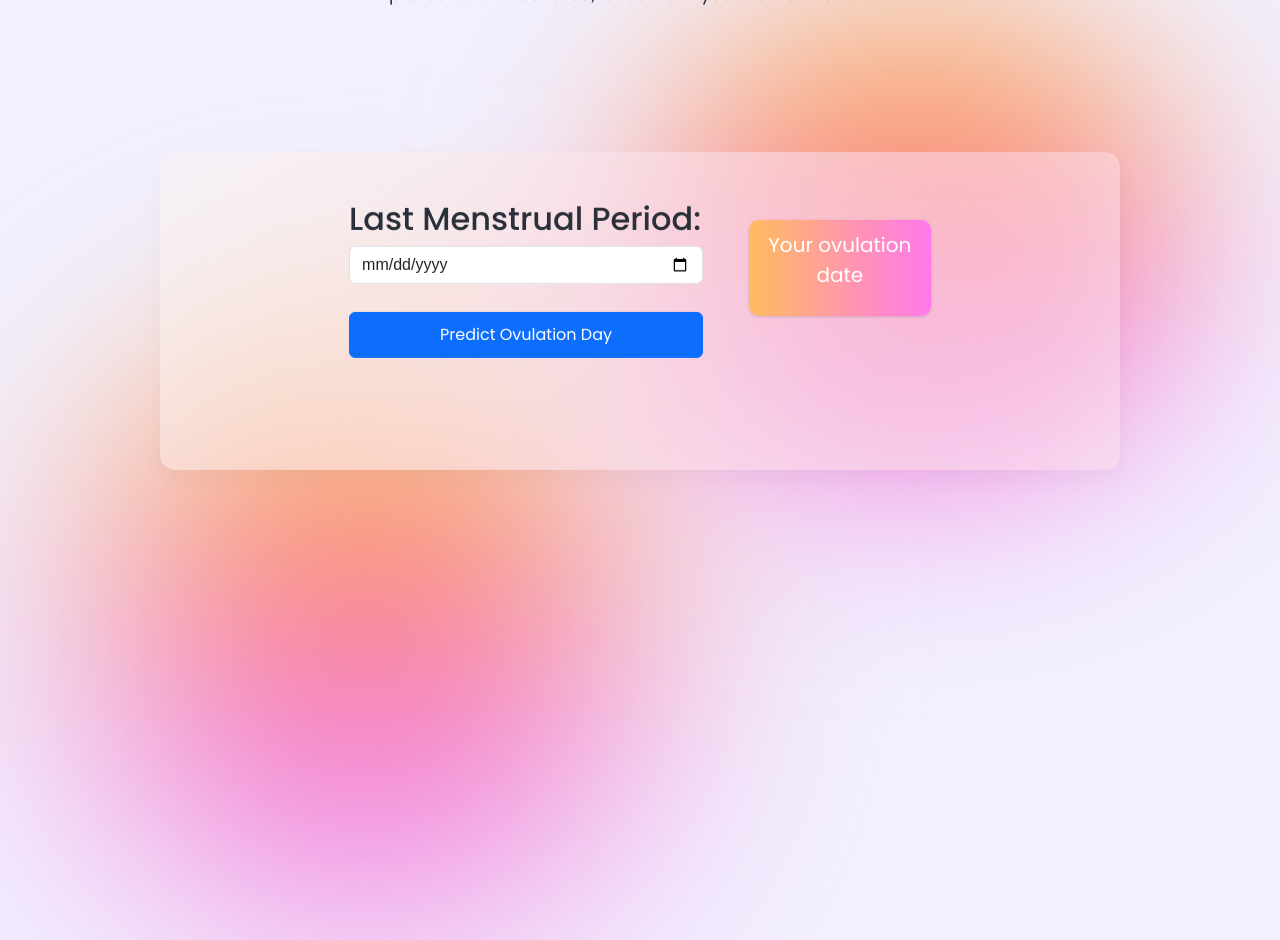
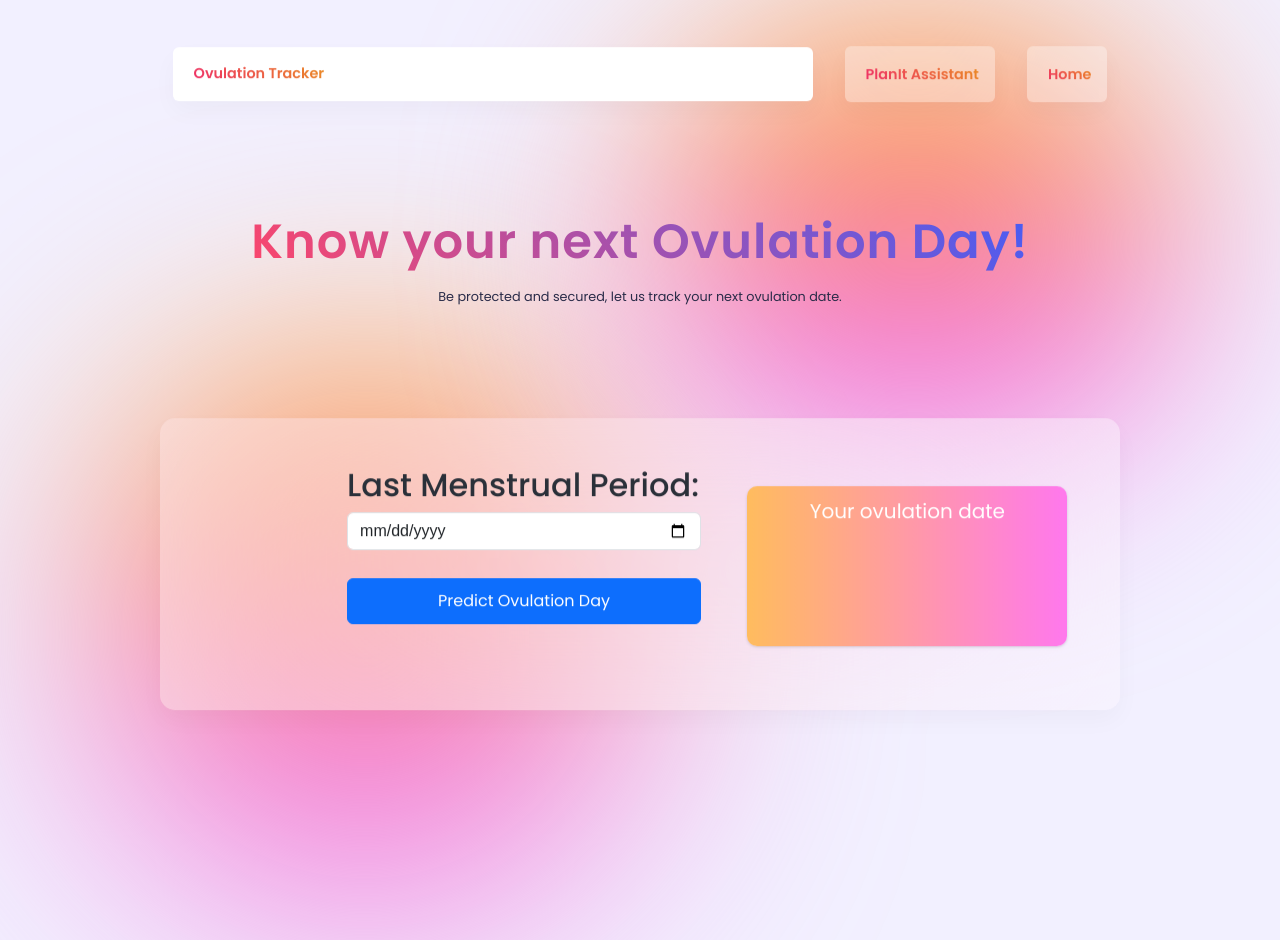
Before and after one commit to johnneogithub/TeamCODEXIA-Thesis_Project2, a React (Create React App) app: page /OvulationTracker in a window 1280 px wide. Built offline with nearby package versions, Linux system fonts and the light colour scheme; the HTML template or start-up script is replaced by a standard one; a web font is replaced by a local one.

Commit message:
Added a source, when a prediction outputs..

```diff
--- a/src/pages/OTDesignStyle.css
+++ b/src/pages/OTDesignStyle.css
@@ -1,6 +1,6 @@
 @import url('https://fonts.googleapis.com/css2?family=Poppins:wght@300;400;500;600;700&display=swap');
 
-body{
+body {
   padding: 0;
   margin: 0;
 }
@@ -15,8 +15,8 @@ body{
 .circle {
   width: 550px;
   height: 550px;
-  background: linear-gradient(to bottom, #fd9a44 40%, #f474da 50%) ;
-  filter: blur(130px);;
+  background: linear-gradient(to bottom, #fd9a44 40%, #f474da 50%);
+  filter: blur(130px);
   transform: translateY(30%);
 }
 
@@ -76,26 +76,26 @@ body{
   background: #ffffff;
 }
 
-
 .app-shadow {
   box-shadow: 0 10px 25px 0 rgba(0, 0, 0, 0.03);
-  background-color: rgba(255, 255, 255, 0.35); /* Set opacity to 80% */
-  backdrop-filter: blur(140px); /* Apply a backdrop filter with blur effect */
+  background-color: rgba(255, 255, 255, 0.35);
+  backdrop-filter: blur(140px);
   border-radius: 15px;
+  margin-top: 4rem;
 }
 
-.ot-header{
-  padding-top: 0%;
+.ot-header {
+  margin-top: 30rem;
 }
 
-.font-ovu{
+.font-ovu {
   background: linear-gradient(45deg, #ef2a6c, #ea8d23);
   -webkit-text-fill-color: transparent;
   -webkit-background-clip: text;
   font-family: 'Poppins';
   font-weight: 600;
   font-size: .9rem;
-  padding-left: 10px;
+  padding-left: 5px;
 }
 
 .app-title {
@@ -105,7 +105,7 @@ body{
   font-family: 'Poppins';
   font-weight: 600;
   letter-spacing: 1px;
-  padding-top: 10%;
+  padding-top: 5%;
 }
 
 .app-subtitle {
@@ -114,12 +114,12 @@ body{
   -webkit-text-fill-color: transparent;
   -webkit-background-clip: text;
   font-weight: 400;
-  font-size: 1.1rem;
+  font-size: .8rem;
   letter-spacing: 0px;
-  padding-bottom: 6rem;
+ /* Reduce this padding to move up the card */
 }
 
-.app-d-flex{
+.app-d-flex {
   display: flex;
 }
 
@@ -140,20 +140,27 @@ span.active::after {
   bottom: -20px;
 }
 
-
-/*Card for output*/
+/* Card for output */
 .bg-c-yellow {
-  background: linear-gradient(90deg,#ffbc5e,#ff78ed);
+  background: linear-gradient(90deg, #ffbc5e, #ff78ed);
   margin-left: 20%;
 }
+
+.src_ml {
+  font-size: 14px; /* Smaller font size */
+  color: rgb(255, 255, 255);
+}
+
 .card {
   border-radius: 10px;
-  -webkit-box-shadow: 0 1px 2.94px 0.06px rgba(4,26,55,0.16);
-  box-shadow: 0 1px 2.94px 0.06px rgba(4,26,55,0.16);
+  -webkit-box-shadow: 0 1px 2.94px 0.06px rgba(4, 26, 55, 0.16);
+  box-shadow: 0 1px 2.94px 0.06px rgba(4, 26, 55, 0.16);
   border: none;
   margin-bottom: 0px;
   -webkit-transition: all 0.3s ease-in-out;
   transition: all 0.3s ease-in-out;
+  width: 20rem;
+  height: 10rem;
 }
 
 .card .card-block {
@@ -168,7 +175,7 @@ span.active::after {
   float: right;
 }
 
-.output_text p{
+.output_text p {
   font-size: 20px;
   padding: 0px;
   text-align: center;
@@ -177,16 +184,31 @@ span.active::after {
   font-weight: 400;
 }
 
-.outputOT{
+.outputOT {
   font-size: 18px;
   text-align: center;
   font-family: 'Poppins';
   font-weight: 400;
   color: rgb(255, 255, 255);
 }
-/*end of card for output*/
 
-/*Predict button, calendar, h2-title*/
+.output_src p {
+  font-size: 12px;
+  text-align: center;
+  font-family: 'Poppins';
+  font-weight: 500;
+  color: rgb(0, 39, 83);
+}
+
+.output_src a {
+  font-size: 12px;
+  text-align: center;
+  font-family: 'Poppins';
+  font-weight: 100;
+  color: rgb(0, 34, 202);
+}
+
+/* Predict button, calendar, h2-title */
 .btn-primary {
   padding: 10px 90px;
   font-weight: 400;
@@ -194,7 +216,7 @@ span.active::after {
   color: #ffffff;
 }
 
-.form-group h2{
+.form-group h2 {
   font-size: 2rem;
   font-weight: 500;
   font-family: 'Poppins';
--- a/src/pages/OvulationTracker.jsx
+++ b/src/pages/OvulationTracker.jsx
@@ -1,5 +1,4 @@
 import React, { useState, useEffect } from 'react';
-import { FaArrowLeft  } from "react-icons/fa";
 import 'bootstrap/dist/css/bootstrap.min.css';
 import '../pages/OTDesignStyle.css';
 
@@ -82,31 +81,29 @@ const OvulationTracker = () => {
         <div className="circle2 rounded-circle"></div>
         <div className="position-absolute d-flex flex-column w-100 align-items-center top-10 translate-middle-y ot-header">
           <div className="d-flex w-100 justify-content-center align-items-center mb-4">
-              <div className="d-flex bg-white align-items-center w-50 px-2 py-3 rounded app-shadow mx-3">
+            <div className="d-flex bg-white align-items-center w-50 px-3 py-3 rounded app-shadow mx-3">
               <span className="font-ovu app-color-black ml-2 mr-auto text-xs">Ovulation Tracker</span>
             </div>
 
-                  <div className="d-flex app-bg-light-white rounded px-4 py-3 app-shadow mx-3">
-                    <a href="/Chatbot" className="app-color-black" style={{textDecoration: 'none'}}>
+            <div className="d-flex app-bg-light-white rounded px-3 py-3 app-shadow mx-3">
+              <a href="/Chatbot" className="app-color-black" style={{ textDecoration: 'none' }}>
                 <span className="font-ovu app-color-black text-xs">PlanIt Assistant</span>
               </a>
             </div>
-                  <div className="d-flex app-bg-light-white rounded px-4 py-3 app-shadow mx-3">
-                    <a href="/Home" className="app-color-black" style={{textDecoration: 'none'}}>
+            <div className="d-flex app-bg-light-white rounded px-3 py-3 app-shadow mx-3">
+              <a href="/Home" className="app-color-black" style={{ textDecoration: 'none' }}>
                 <span className="font-ovu app-color-black text-xs">Home</span>
               </a>
             </div>
           </div>
 
           <div className="d-flex flex-column text-center my-5">
-                  <span className="font-weight-semibold display-4 mb-4 app-title">Know your next Ovulation Day!</span>
+            <span className="font-weight-semibold display-5 mb-3 app-title">Know your next Ovulation Day!</span>
             <span className="app-color-black font-weight-semibold app-subtitle">Be protected and secured, let us track your next ovulation date.</span>
           </div>
 
-
-                <div className="bg-white-10 w-75 px-4 pt-5 pb-5 app-shadow">
+          <div className="bg-white-10 w-75 px-3 pt-5 pb-5 app-shadow">
             <div className="d-flex justify-content-center mb-3">
-
               <form onSubmit={handleSubmit}>
                 <div className="form-group">
                   <h2>Last Menstrual Period:</h2>
@@ -129,17 +126,18 @@ const OvulationTracker = () => {
                         <>
                           <div className='outputOT'>{`Ovulation Date: ${predictedDay}`}</div>
                           <div className='outputOT'>{`${calculateDaysBetween(lastMenstrualPeriod, predictedDay)} days until ovulation`}</div>
+                          <div className='output_src'>
+                            <p>Find out more
+                              <a href="https://scholar.smu.edu/datasciencereview/vol1/iss1/2/" target="_blank" rel="noopener noreferrer" style={{ textDecoration: 'none' }}>
+                                :  Forecasting Ovulation <br />for Family Planning
+                              </a>
+                            </p>
+                          </div>
                         </>
                       ) : ''}
                     </div>
                   </div>
                 </div>
-                    </div>
-
-                  </div>
-
-                  <div className="d-flex justify-content-center">
-                  <div className="card text-center mx-auto my-4">
               </div>
             </div>
           </div>
```
Lines whose indentation alone changed are shown as unchanged.
